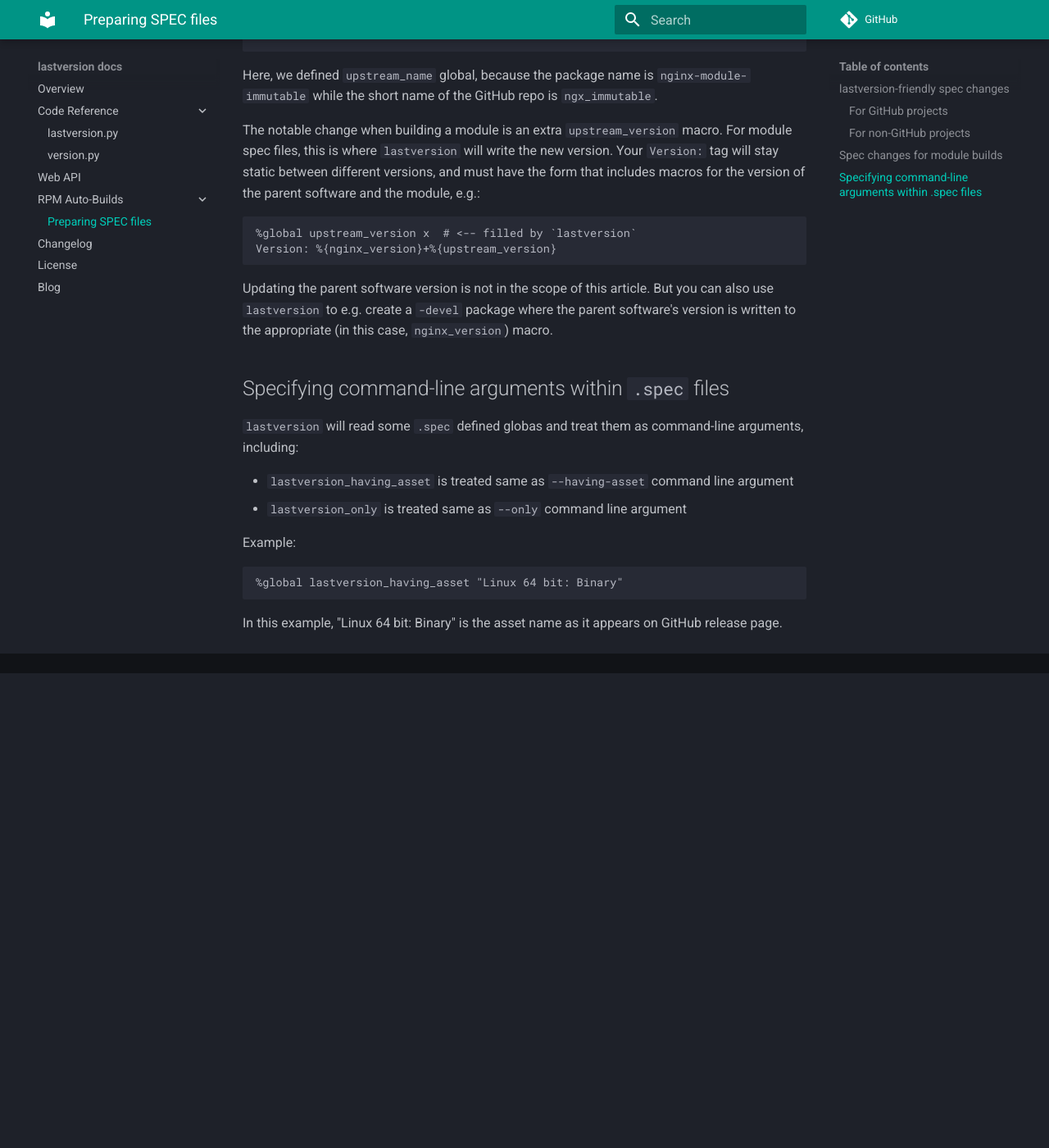
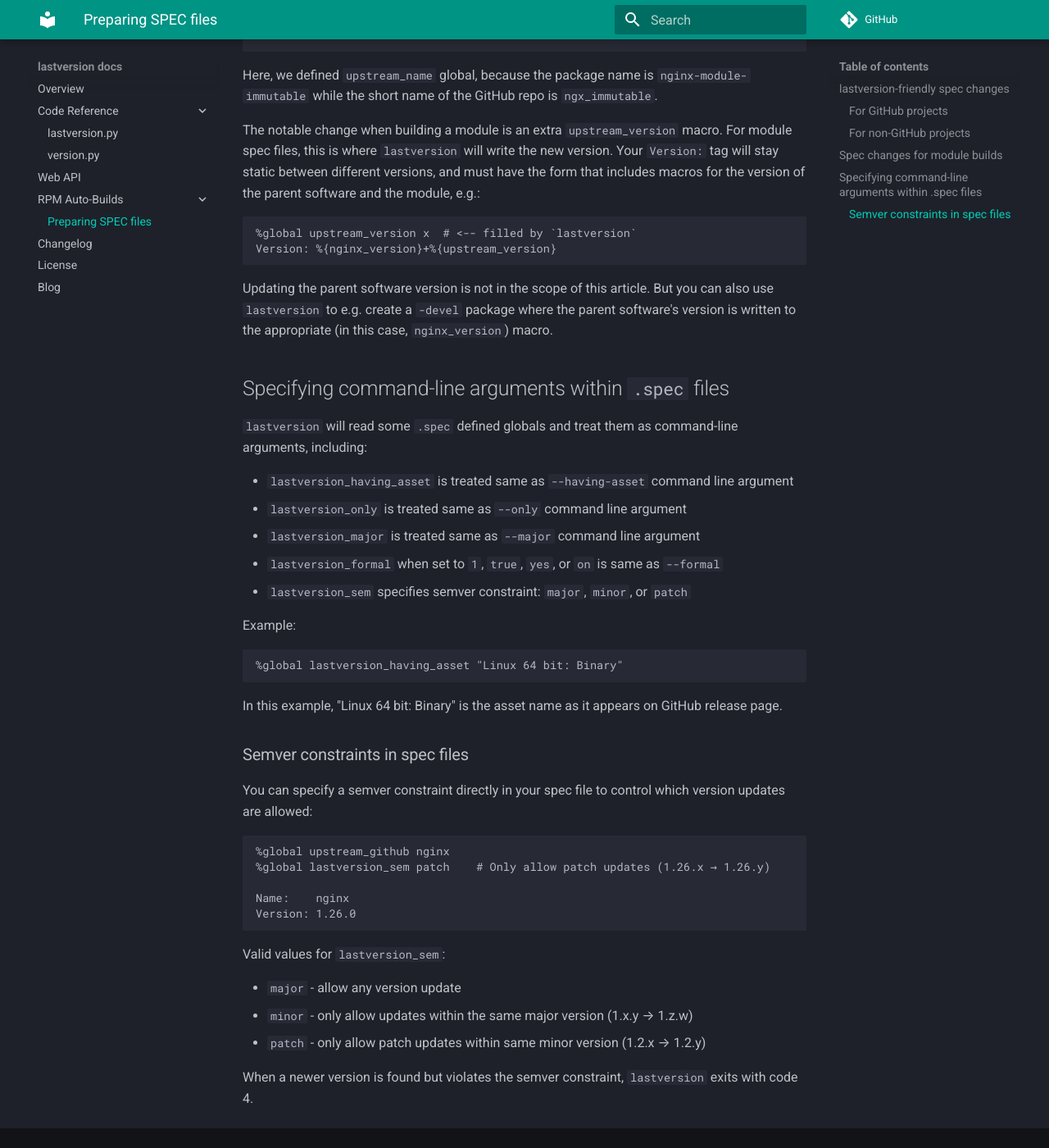
Before and after one commit to dvershinin/lastversion, an MkDocs documentation site: the page built from docs/spec-preparing.md, in a window 1280 px wide and 1400 px high, scrolled down 2258 px. Shown: the whole window at 82% size. Built offline with MkDocs 1.6.1 and Material for MkDocs 9.7.7, drawn with Linux system fonts in a browser that asks for light colours; comment, search, counter and statistics services are not loaded; before the commit the page ends 3079 px from its top, so only the background shows below that.

Commit message:
Release v3.5.10
New features:
- Bulk input option (-i/--input-file) #178
- Semver constraints for -gt option #43
- Commit-based spec file updates #59
- Spec file lastversion_sem global #26
- Spec file License: auto-update #26
- Cache management (lastversion cache clear) #126
- Codeberg support #174
- Truststore integration #175
- GitLab asset digests #193
- .7z extraction support #98
- 80+ SPDX license mappings #74

Bug fixes:
- Architecture filtering for install on aarch64 #117
- Prefer native packages over AppImages
- GitLab non-standard ports #170
- GitLab packages as assets #184
- Python 3.6 compatibility

````diff
--- a/docs/spec-preparing.md
+++ b/docs/spec-preparing.md
@@ -113,11 +113,14 @@ Updating the parent software version is not in the scope of this article. But yo
 
 ## Specifying command-line arguments within `.spec` files
 
-`lastversion` will read some `.spec` defined globas and treat them as command-line
+`lastversion` will read some `.spec` defined globals and treat them as command-line
 arguments, including:
 
 * `lastversion_having_asset` is treated same as `--having-asset` command line argument
 * `lastversion_only` is treated same as `--only` command line argument
+* `lastversion_major` is treated same as `--major` command line argument
+* `lastversion_formal` when set to `1`, `true`, `yes`, or `on` is same as `--formal`
+* `lastversion_sem` specifies semver constraint: `major`, `minor`, or `patch`
 
 Example:
 
@@ -127,3 +130,25 @@ Example:
 
 In this example, "Linux 64 bit: Binary" is the asset name as it appears on
 GitHub release page.
+
+### Semver constraints in spec files
+
+You can specify a semver constraint directly in your spec file to control which
+version updates are allowed:
+
+```rpmspec
+%global upstream_github nginx
+%global lastversion_sem patch    # Only allow patch updates (1.26.x → 1.26.y)
+
+Name:    nginx
+Version: 1.26.0
+```
+
+Valid values for `lastversion_sem`:
+
+* `major` - allow any version update
+* `minor` - only allow updates within the same major version (1.x.y → 1.z.w)
+* `patch` - only allow patch updates within same minor version (1.2.x → 1.2.y)
+
+When a newer version is found but violates the semver constraint, `lastversion`
+exits with code 4.
--- a/src/lastversion/__about__.py
+++ b/src/lastversion/__about__.py
@@ -1,4 +1,4 @@
 """Package metadata"""
 
-__version__ = "3.5.9"
+__version__ = "3.5.10"
 __self__ = "dvershinin/lastversion"
````
Also changed, not shown: CHANGELOG.md (+7 -3 lines).
